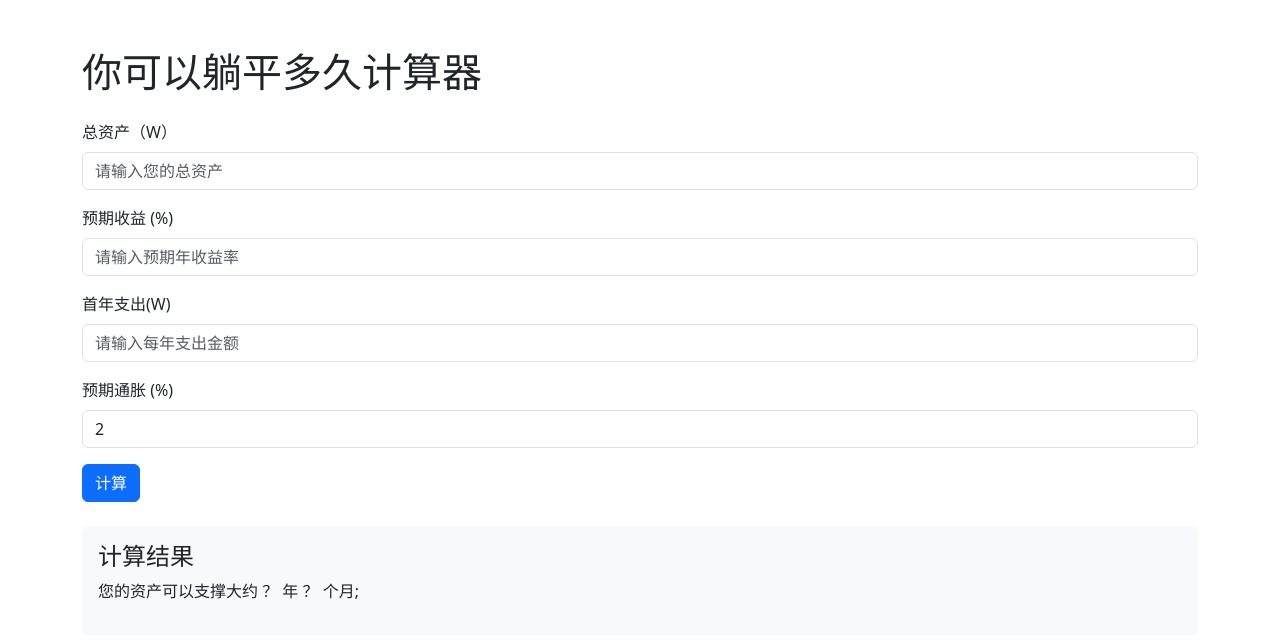
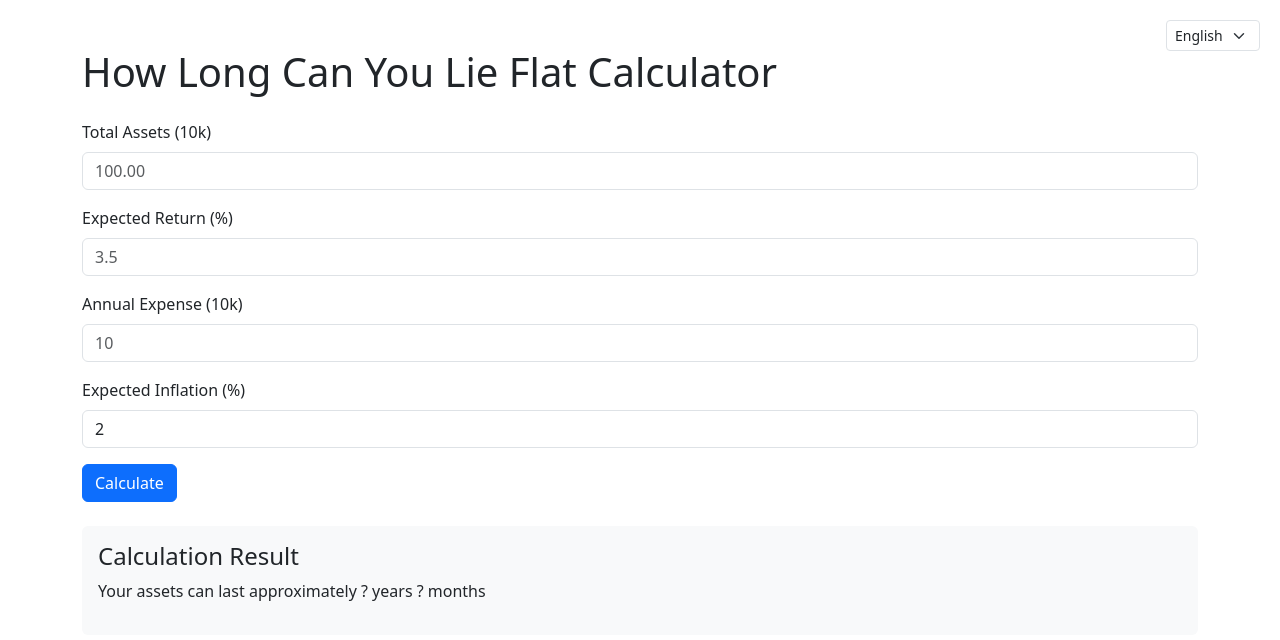
Before and after one commit to GitAiEnEn/LyingFlatCalulator.github.io, a plain HTML site: page index.html in a window 1280 px wide. Drawn offline with nearby package versions, Linux system fonts and the light colour scheme.

Commit message:
add i18n

```diff
--- a/index.html
+++ b/index.html
@@ -3,44 +3,57 @@
 <head>
     <meta charset="UTF-8">
     <meta name="viewport" content="width=device-width, initial-scale=1.0">
-    <title>你可以躺平多久计算器</title>
+    <title data-i18n="title">你可以躺平多久计算器</title>
+    <style>
+        .language-selector {
+            position: absolute;
+            top: 20px;
+            right: 20px;
+        }
+    </style>
     <!-- Bootstrap 5 CSS -->
     <link href="https://fastly.jsdelivr.net/npm/bootstrap@5.3.0/dist/css/bootstrap.min.css" rel="stylesheet">
 </head>
 <body>
     <div class="container mt-5">
-        <h1 class="mb-4">你可以躺平多久计算器</h1>
+        <div class="language-selector">
+            <select id="languageSelect" class="form-select form-select-sm">
+                <option value="zh">中文</option>
+                <option value="en">English</option>
+            </select>
+        </div>
+        <h1 class="mb-4" data-i18n="title">你可以躺平多久计算器</h1>
         <form>
             <div class="mb-3">
-                <label for="totalAssets" class="form-label">总资产（W）</label>
-                <input type="text" pattern="[0-9]+([\.,][0-9]+)?" class="form-control" id="totalAssets" placeholder="请输入您的总资产">
+                <label for="totalAssets" class="form-label" data-i18n="totalAssets">总资产（W）</label>
+                <input type="text" pattern="[0-9]+([\.,][0-9]+)?" class="form-control" id="totalAssets" placeholder="100.00">
             </div>
             <div class="mb-3">
-                <label for="expectedReturn" class="form-label">预期收益 (%)</label>
-                <input type="text" pattern="[0-9]+([\.,][0-9]+)?" class="form-control" id="expectedReturn" placeholder="请输入预期年收益率">
+                <label for="expectedReturn" class="form-label" data-i18n="expectedReturn">预期收益 (%)</label>
+                <input type="text" pattern="[0-9]+([\.,][0-9]+)?" class="form-control" id="expectedReturn" placeholder="3.5">
             </div>
             <div class="mb-3">
-                <label for="annualExpense" class="form-label">首年支出(W)</label>
-                <input type="text" pattern="[0-9]+([\.,][0-9]+)?" class="form-control" id="annualExpense" placeholder="请输入每年支出金额">
+                <label for="annualExpense" class="form-label" data-i18n="annualExpense">首年支出(W)</label>
+                <input type="text" pattern="[0-9]+([\.,][0-9]+)?" class="form-control" id="annualExpense" placeholder="10">
             </div>
             <div class="mb-3">
-                <label for="annualInflation" class="form-label">预期通胀 (%)</label>
+                <label for="annualInflation" class="form-label" data-i18n="annualInflation">预期通胀 (%)</label>
                 <input type="text" pattern="[0-9]+([\.,][0-9]+)?" class="form-control" id="annualInflation" value="2" >
             </div>
-            <button type="submit" class="btn btn-primary">计算</button>
+            <button type="submit" class="btn btn-primary" data-i18n="calculate">计算</button>
         </form>
         <div id="result" class="mt-4 p-3 bg-light rounded">
-            <h4>计算结果</h4>
-            <p id="yearsResult">您的资产可以支撑大约 ？ 年 ？ 个月;</p>
+            <h4 data-i18n="resultTitle">计算结果</h4>
+            <p id="yearsResult" data-i18n="resultText">您的资产可以支撑大约 ？ 年 ？ 个月;</p>
             <div id="detailYearsResult" class="mt-3" style="display:none;">
-                <h5>每年资产变化</h5>
+                <h5  data-i18n="resultTableText">每年资产变化</h5>
                 <div class="table-responsive">
                     <table id="assetsTable" class="table table-striped table-bordered" >
                         <thead>
                             <tr>
-                                <th>年份</th>
-                                <th>总资产（W）</th>
-                                <th>每年支出（W）</th>
+                                <th data-i18n="year">年份</th>
+                                <th data-i18n="totalAssets">总资产（W）</th>
+                                <th data-i18n="annualExpense">每年支出（W）</th>
                             </tr>
                         </thead>
                         <tbody></tbody>
@@ -52,6 +65,83 @@
 
     <!-- Bootstrap 5 JS Bundle with Popper -->
     <script src="https://fastly.jsdelivr.net/npm/bootstrap@5.3.0/dist/js/bootstrap.bundle.min.js"></script>
+
+    <script>
+        // Translation dictionary
+        const translations = {
+            "title": {
+                "zh": "你可以躺平多久计算器",
+                "en": "How Long Can You Lie Flat Calculator"
+            },
+            "totalAssets": {
+                "zh": "总资产（W）",
+                "en": "Total Assets (10k)"
+            },
+            "expectedReturn": {
+                "zh": "预期收益 (%)",
+                "en": "Expected Return (%)"
+            },
+            "annualExpense": {
+                "zh": "首年支出(W)",
+                "en": "Annual Expense (10k)"
+            },
+            "annualInflation": {
+                "zh": "预期通胀 (%)",
+                "en": "Expected Inflation (%)"
+            },
+            "calculate": {
+                "zh": "计算",
+                "en": "Calculate"
+            },
+            "resultTitle": {
+                "zh": "计算结果",
+                "en": "Calculation Result"
+            },
+            "resultText": {
+                "zh": "您的资产可以支撑大约 ？ 年 ？ 个月",
+                "en": "Your assets can last approximately ? years ? months"
+            },
+            "year": {
+                "zh": "年份",
+                "en": "Year"
+            },
+            "resultTableText":{
+                "zh": "每年资产变化",
+                "en": "Detail per year"
+            }
+        };
+
+        // Language detection and switching
+        function updateLanguage(lang) {
+            document.documentElement.lang = lang;
+            document.querySelectorAll('[data-i18n]').forEach(el => {
+                const key = el.getAttribute('data-i18n');
+                if (translations[key] && translations[key][lang]) {
+                    el.textContent = translations[key][lang];
+                }
+            });
+        }
+
+        // Initialize language
+        function initLanguage() {
+            const savedLang = localStorage.getItem('lang');
+            const browserLang = navigator.language.startsWith('en') ? 'en' : 'zh';
+            const lang = savedLang || browserLang;
+
+            document.getElementById('languageSelect').value = lang;
+            updateLanguage(lang);
+        }
+
+        // Language selector event
+        document.getElementById('languageSelect').addEventListener('change', function() {
+            const lang = this.value;
+            localStorage.setItem('lang', lang);
+            updateLanguage(lang);
+        });
+
+        // Initialize on load
+        document.addEventListener('DOMContentLoaded', initLanguage);
+    </script>
 
     <script>
         document.querySelector('form').addEventListener('submit', function(e) {
@@ -85,21 +175,26 @@
             const months =  Math.floor(lastYearAssets* 12 / currentExpense );
 
 
+            const lang = document.documentElement.lang;
             if(years>100){
-            document.getElementById('yearsResult').textContent =
-                `您的资产可以支撑大约可以用100年以上`;
+                document.getElementById('yearsResult').textContent =
+                    lang === 'en'
+                        ? 'Your assets can last more than 100 years'
+                        : '您的资产可以支撑大约100年以上';
             }else{
-            // 显示结果
-            document.getElementById('yearsResult').textContent =
-                `您的资产可以支撑大约 ${years-1} 年 ${months} 个月`;
+                document.getElementById('yearsResult').textContent =
+                    lang === 'en'
+                        ? `Your assets can last approximately ${years-1} years ${months} months`
+                        : `您的资产可以支撑大约 ${years-1} 年 ${months} 个月`;
             }
             // 生成表格
             const tableBody = document.querySelector('#assetsTable tbody');
             tableBody.innerHTML = '';
             assetsData.forEach(item => {
                 const row = document.createElement('tr');
+                const lang = document.documentElement.lang;
                 row.innerHTML = `
-                    <td>第${item.year-1}年</td>
+                    <td>${lang === 'en' ? 'Year ' : '第'}${item.year-1}${lang === 'en' ? '' : '年'}</td>
                     <td>${item.assets}</td>
                     <td>${item.annualExpense}</td>
                 `;
```
